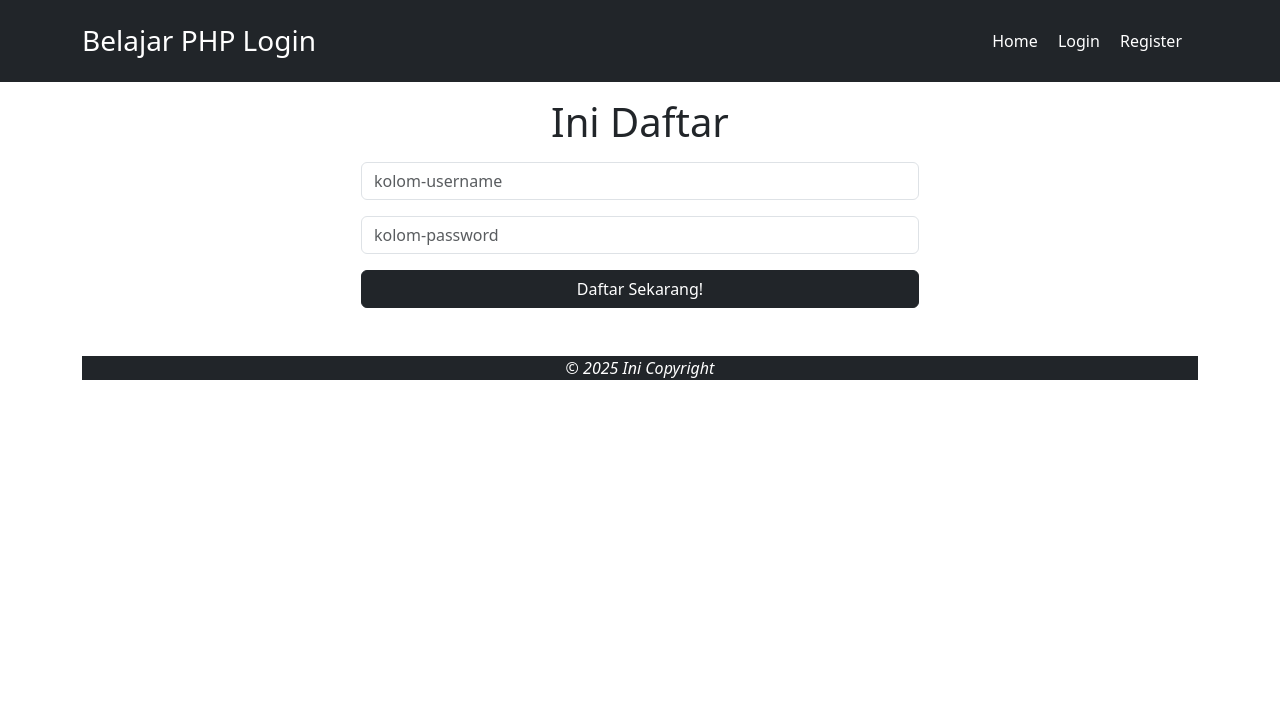
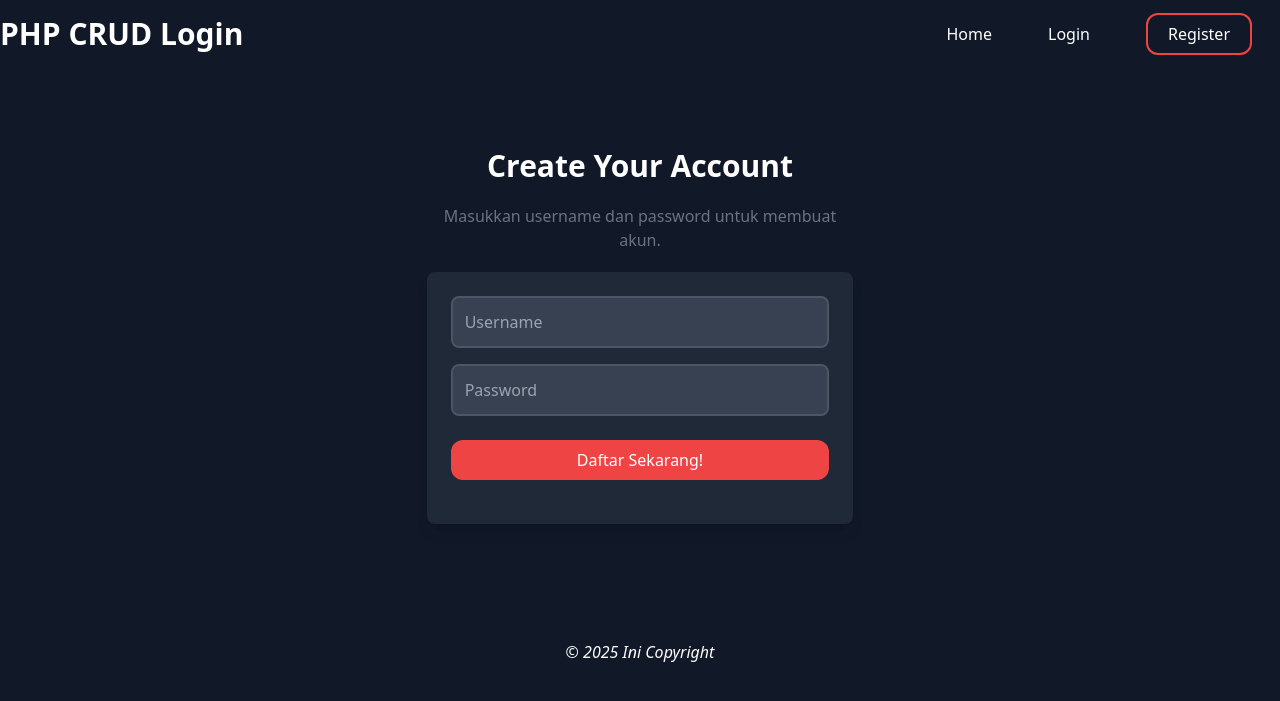
Before and after one commit to sunkcoast/website-crud-login, a PHP site: page /register.php in a window 1280 px wide. Shown: the top 701 px of the page. Run offline with PHP 8.4, Linux system fonts and the light colour scheme; some libraries are stand-ins or nearby versions.

Commit message:
Add files via upload

```diff
--- a/index.php
+++ b/index.php
@@ -16,6 +16,7 @@
     <header class="bg-gray-900 sticky top-0">
         <nav class="text-white container mx-auto py-4 flex justify-between items-center">
             <p class="text-3xl font-bold">PHP CRUD Login</p>
+            <!-- Tombol Login kanan atas -->
             <ul class="flex bg-gray-900">
                 <li class="px-7 py-1 hover:text-gray-500"><a href="index.php">Home</a></li>
                 <li class="px-7 py-1 hover:text-gray-500"><a href="login.php">Login</a></li>
@@ -26,7 +27,7 @@
         </nav>
     </header>
 
-    <!-- MAIN MENU -->
+    <!-- Dashboard Bagian Tengah -->
     <section class="bg-gray-900 sticky">
         <div class="container mx-auto text-center text-white h-screen flex items-center">
             <div class="mx-auto w-full sm:w-2/3 lg:w-1/2">
@@ -37,6 +38,7 @@
                     <img src="gambardata.jpg" class="rounded-full w-64 h-auto">
                 </div>
                 <div class="mt-8">
+                    <!-- Tombol dibawah Gambar -->
                     <a href="register.php"
                         class="bg-red-500 text-white py-2 px-5 rounded-xl hover:bg-red-700 transition-colors">Start Now!</a>
                 </div>
--- a/register.php
+++ b/register.php
@@ -1,7 +1,7 @@
 <?php
 
-    include "service/database.php" ;
-    include "process/register.php" ;
+    include "service/database.php";
+    include "process/register.php";
 
 ?>
 
@@ -12,53 +12,60 @@
     <meta charset="UTF-8">
     <meta http-equiv="X-UA-Compatible" content="IE=edge">
     <meta name="viewport" content="width=device-width, initial-scale=1.0">
-    <title>WEBSITE LOGIN</title>
-    <!-- Bootstrap CSS -->
-    <link href="https://cdn.jsdelivr.net/npm/bootstrap@5.3.1/dist/css/bootstrap.min.css" rel="stylesheet">
-    <!-- CSS -->
-    <link rel="stylesheet" href="style.css" />
+    <title>WEBSITE REGISTRATION</title>
+    <!-- Tailwind CSS -->
+    <script src="https://cdn.tailwindcss.com"></script>
 </head>
 
-<body>
-    <!-- INI HEADER  -->
-    <header class="bg-dark text-white py-3">
-        <div class="container d-flex justify-content-between align-items-center">
-            <h3 class="mt-2">Belajar PHP Login</h3>
-            <nav>
-                <a href="index.php" class="text-white text-decoration-none me-3">Home</a>
-                <a href="login.php" class="text-white text-decoration-none me-3">Login</a>
-                <a href="register.php" class="text-white text-decoration-none me-3">Register</a>
+<body class="bg-gray-900">
+
+    <!-- INI HEADER -->
+    <header class="bg-gray-900 sticky top-0">
+        <nav class="text-white container mx-auto py-4 flex justify-between items-center">
+            <p class="text-3xl font-bold">PHP CRUD Login</p>
+            <ul class="flex bg-gray-900">
+                <li class="px-7 py-1 hover:text-gray-500"><a href="index.php">Home</a></li>
+                <li class="px-7 py-1 hover:text-gray-500"><a href="login.php">Login</a></li>
+                <li class="px-7 py-1 hover:text-gray-500"><a href="register.php"
+                    class="border-2 border-red-500 py-2 px-5 rounded-xl hover:bg-red-500 text-white">Register</a>
+                </li>
+            </ul>
         </nav>
-        </div>
     </header>
 
-    <!-- MAIN MENU -->
-    <main class="container text-center">
-        <h1 class="mt-3"> Ini Daftar </h1>
+    <!--  Tulisan atas Register -->
+    <section class="bg-gray-900 py-20">
+        <div class="container mx-auto text-center text-white">
+            <div class="mx-auto w-full sm:w-2/3 lg:w-1/3">
+                <h3 class="text-3xl font-bold mb-5">Create Your Account</h3>
+                <p class="text-gray-500 mb-5">Masukkan username dan password untuk membuat akun.</p>
 
-        <!-- Notif pesan -->
-        <i><?= $register_message  ?></i>
+                <!-- Notif pesan ketika berhasil -->
+                <i><?= $register_message ?></i>
 
-        <!-- Menyembunyikan di URL agar tidak Terlihat  -->
-        <form action="register.php" method="POST" class="w-50 mx-auto mt-3">
-
-        <!--  KOLOM REGISTER -->
-            <div class="mb-3">
-                <input type="text" class="form-control" placeholder="kolom-username" name="username" required>
+                 <!-- Form untuk Register -->
+                <form action="register.php" method="POST" class="bg-gray-800 p-6 rounded-lg shadow-lg">
+                    <div class="mb-4">
+                        <input type="text" class="w-full p-3 bg-gray-700 text-white rounded-lg border-2 border-gray-600 focus:outline-none"
+                               placeholder="Username" name="username" required>
                     </div>
-            <div class="mb-3">
-                <input type="password" class="form-control" placeholder="kolom-password" name="password" required>
+                    <div class="mb-6">
+                        <input type="password" class="w-full p-3 bg-gray-700 text-white rounded-lg border-2 border-gray-600 focus:outline-none"
+                               placeholder="Password" name="password" required>
                     </div>
                     <div class="mb-5 text-center">
-                 <button type="submit" class="btn btn-dark w-100" name="register">Daftar Sekarang!</button>
+                        <button type="submit" class="w-full bg-red-500 text-white py-2 px-5 rounded-xl hover:bg-red-700 transition-colors" name="register">Daftar Sekarang!</button>
                     </div>
                 </form>
+            </div>
+        </div>
+    </section>
 
-
-        <!-- INI FOOTER  -->
-        <footer class="bg-dark text-white text-center">
+    <!-- INI FOOTER -->
+    <footer class="bg-gray-900 text-white text-center py-4 mt-5">
         <i>© 2025 Ini Copyright</i>
     </footer>
+
 </body>
 
 </html>
```
Also changed, not shown: login.php (+45 -35 lines). Lines whose indentation alone changed are shown as unchanged.
